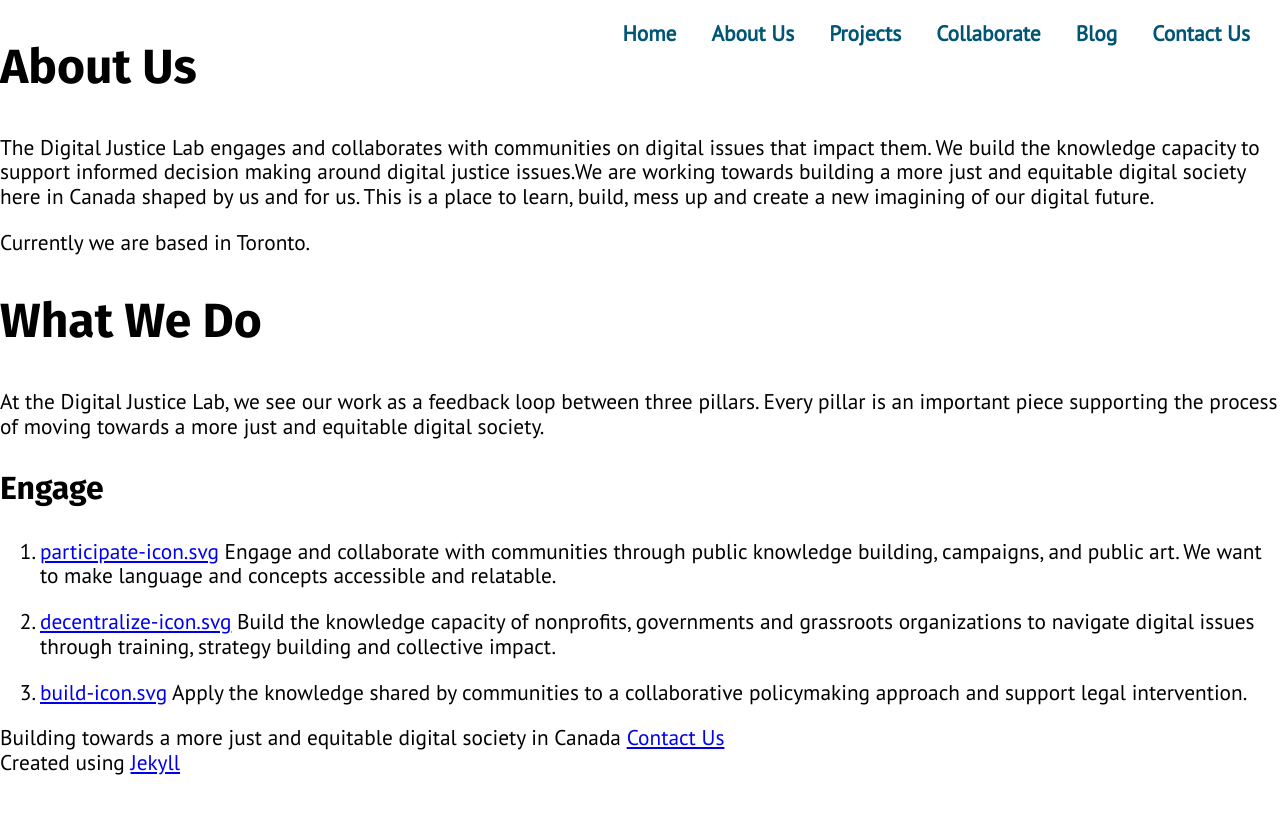
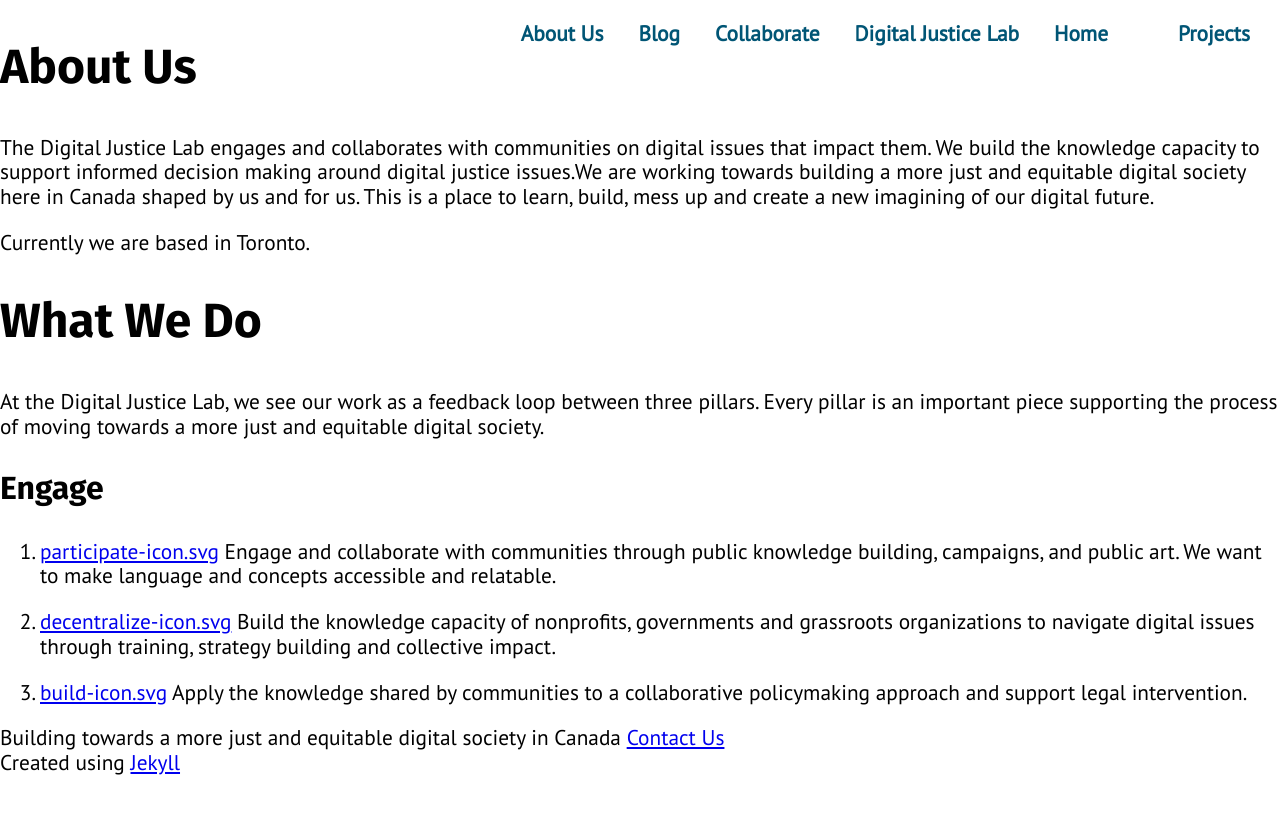
Before and after one commit to digitaljusticelab/digitaljusticelab.github.io, a Jekyll site: the page built from index.markdown, in a window 1280 px wide. Shown: the top 814 px of the page. Built offline with Jekyll 4.4.1, drawn with Linux system fonts in a browser that asks for light colours.

Commit message:
(include) Header: Make header dynamix

```diff
--- a/_includes/partials/header.html
+++ b/_includes/partials/header.html
@@ -1,10 +1,7 @@
 <nav class="menu">
   <ul>
-    <li><a href="/">Home</a></li>
-    <li><a href="/about">About Us</a></li>
-    <li><a href="/projects">Projects</a></li>
-    <li><a href="/collaborate">Collaborate</a></li>
-    <li><a href="/blog">Blog</a></li>
-    <li><a href="/contact">Contact Us</a></li>
+    {% for page in site.pages %}
+      <li><a href="{{ page.url }}">{{ page.title }}</a></li>
+    {% endfor %}
   </ul>
 </nav>
```
